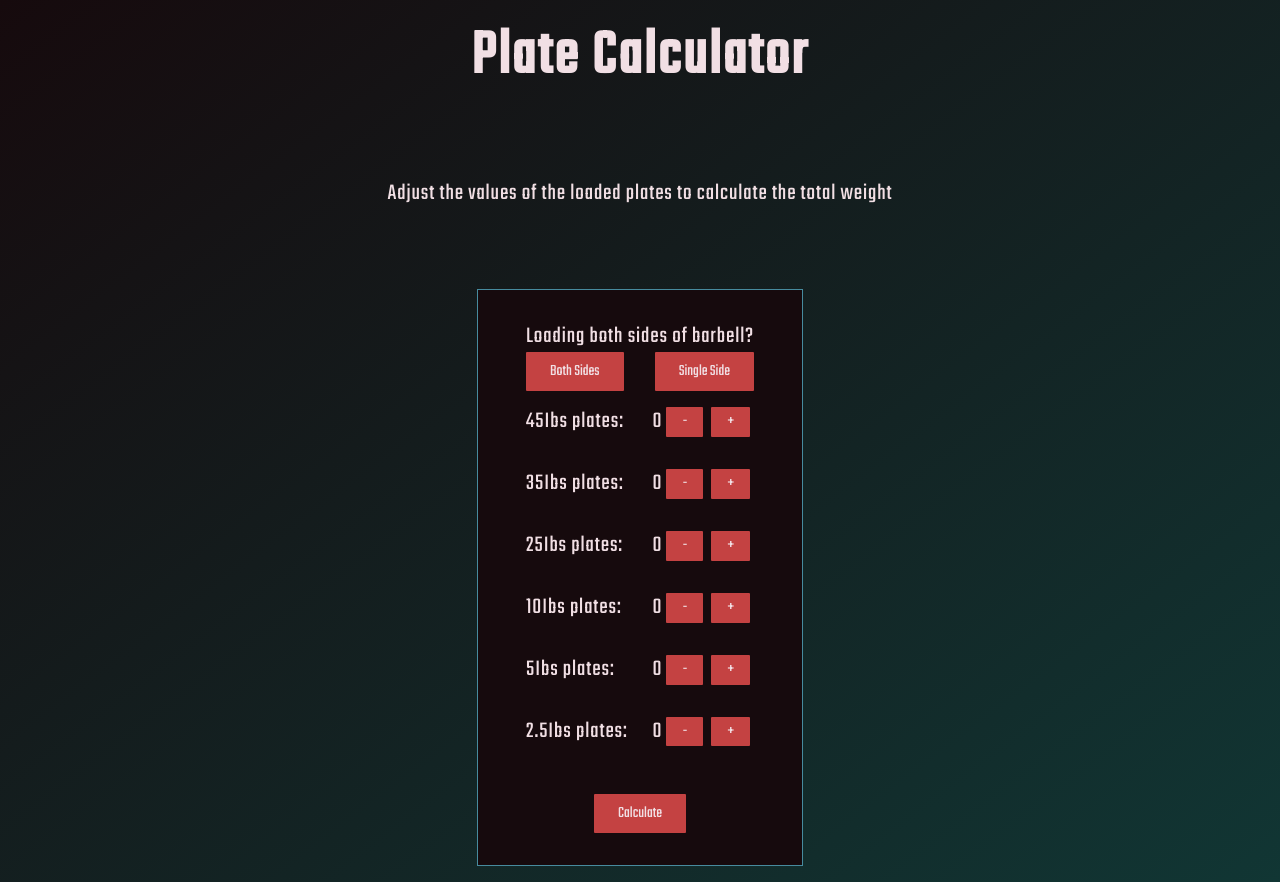
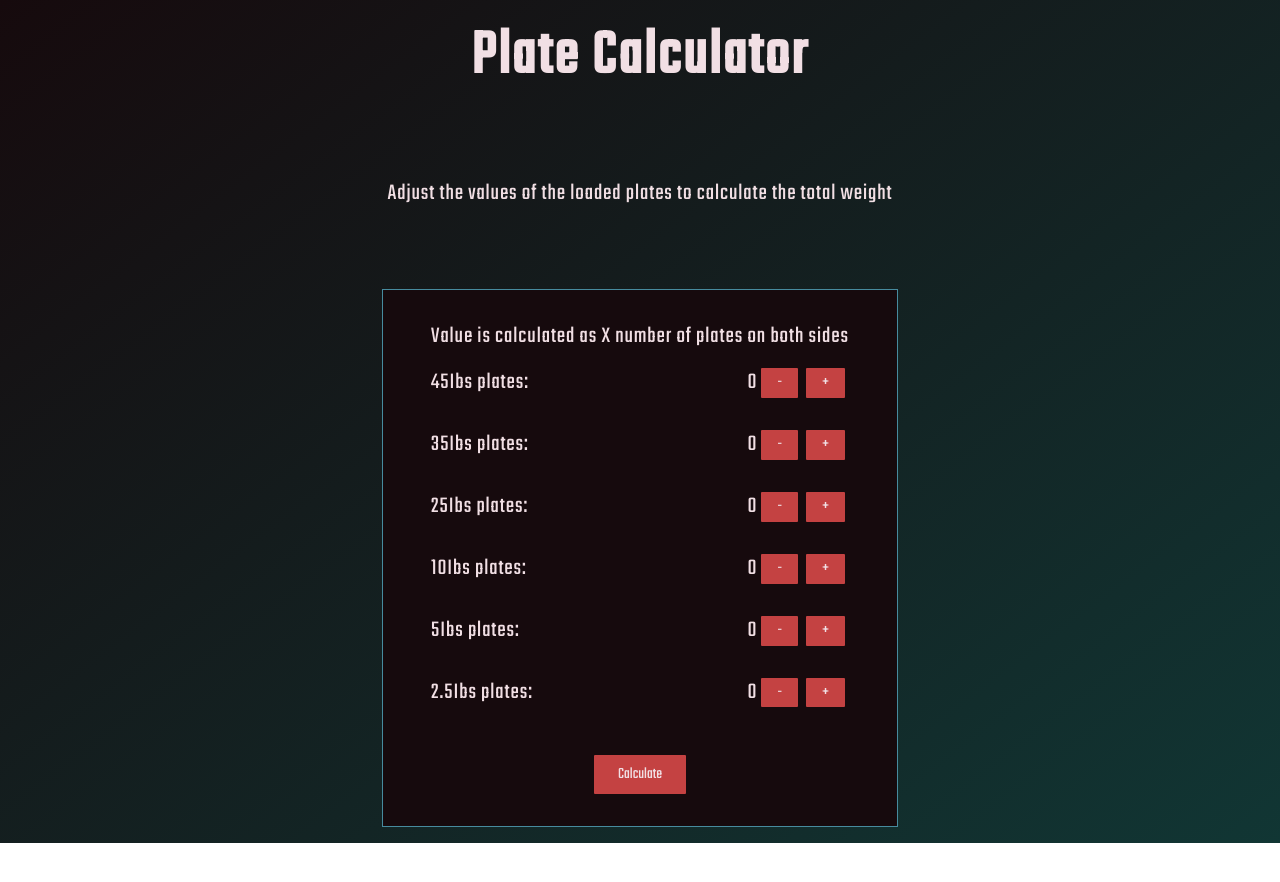
Before and after one commit to TannerCoker/GymWeightCalculator, a React (Create React App) app in the folder gymweightcalculator/: page / in a window 1280 px wide. After the commit the page ends 843 px from the top, so only its background shows below. Built offline with nearby package versions, Linux system fonts and the light colour scheme.

Commit message:
Revised initial design to remove option to have single sided loading

```diff
--- a/gymweightcalculator/src/containers/BarbellCalculator/BarbellCalculator.css
+++ b/gymweightcalculator/src/containers/BarbellCalculator/BarbellCalculator.css
@@ -14,11 +14,6 @@
     border: 1px solid var(--color-accent);
 }
 
-.app__bbCalc-card_body-bar_buttons {
-    display: flex;
-    justify-content: space-between;
-}
-
 .app__bbCalc-card_body-plates {
     display: flex;
     flex-direction: column;
--- a/gymweightcalculator/src/containers/BarbellCalculator/BarbellCalculator.jsx
+++ b/gymweightcalculator/src/containers/BarbellCalculator/BarbellCalculator.jsx
@@ -22,14 +22,8 @@ const BarbellCalculator = () => {
     <div className='app__bbCalc'>
       <div className='app__bbCalc-card'>
         <div className='app__bbCalc-card_body'>
-          <div className='app__bbCalc-card_body-bar'>
-            <p className='p__teko'>Loading both sides of barbell?</p>
-            <div className='app__bbCalc-card_body-bar_buttons'>
-              <button className='custom__button' onClick={() => {updateDistro(true);}}>Both Sides</button>
-              <button className='custom__button' onClick={() => {updateDistro(false);}}>Single Side</button>
-            </div>
-          </div>
           <div className='app__bbCalc-card_body-plates'>
+            <p className='p__teko'>Value is calculated as X number of plates on both sides</p>
             <BbCalcRow text='45Ibs plates:' plate={numOf45s} setPlate={setNumOf45s}/>
             <BbCalcRow text='35Ibs plates:' plate={numOf35s} setPlate={setNumOf35s}/>
             <BbCalcRow text='25Ibs plates:' plate={numOf25s} setPlate={setNumOf25s}/>
```
